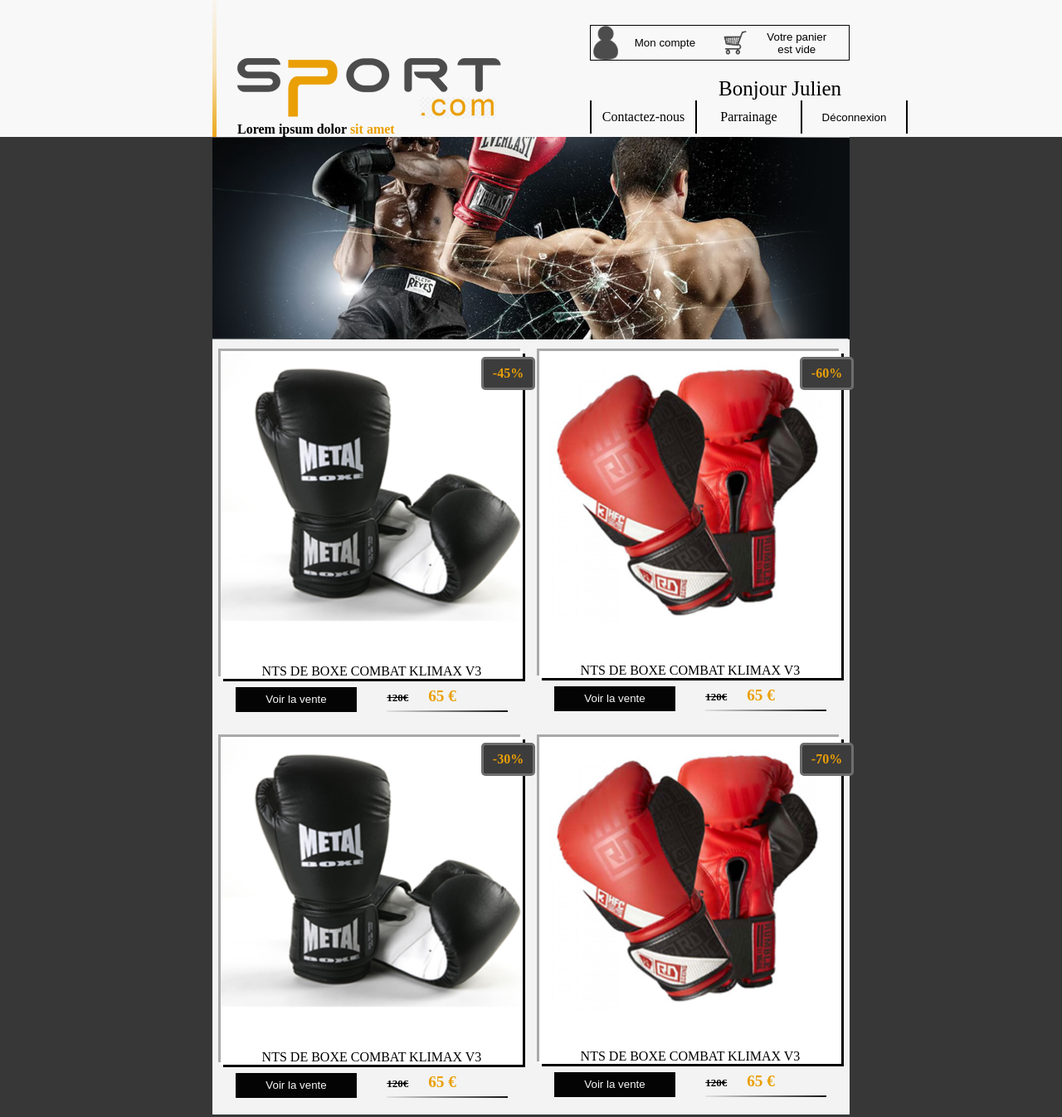
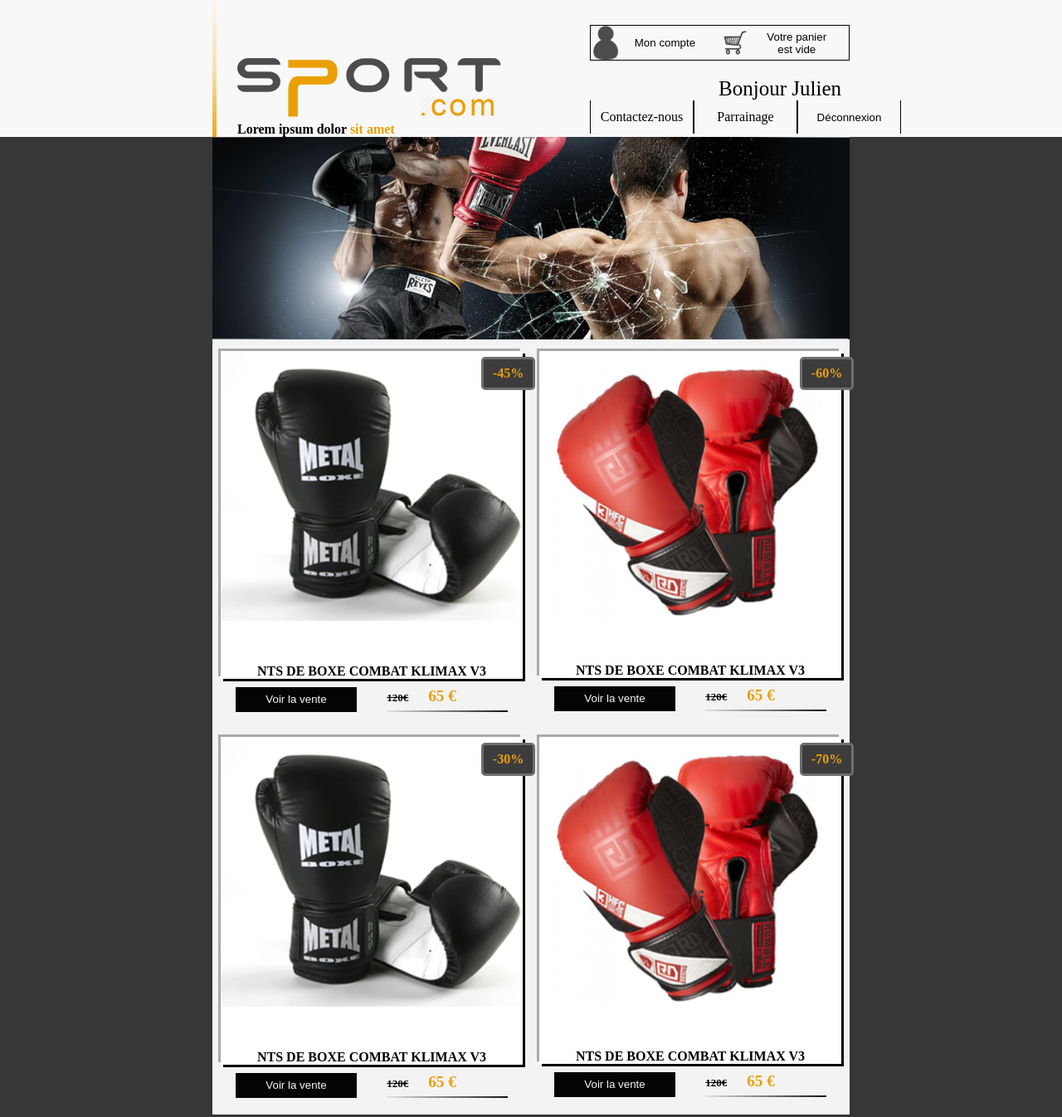
Before and after one commit to the-web-girl/WF3-evaluation-1, a plain HTML site: page index.html in a window 1280 px wide. Shown: the top 1346 px of the page at 83% size. Drawn offline with Linux system fonts and the light colour scheme.

Commit message:
add corr

```diff
--- a/index.html
+++ b/index.html
@@ -12,6 +12,7 @@
         <!-- LOGO -->
         <div class="logo" id="logo">
             <img src="./src/img/logo.png" alt="Sport.com, Lorem ipsum dolor sit amet">
+            <h1 class="display">SPORT.com</h1>
             <p>Lorem ipsum dolor <span>sit amet</span></p>
         </div>
         <!-- COMPTE & MESSAGE -->
@@ -34,19 +35,15 @@
             <div class="content-nav">
                 <nav>
                     <ul>
-                        <div class="deco ignore"></div>
                         <li>
                             <a href="">Contactez-nous</a>
                         </li>
-                        <div class="deco ignore"></div>
                         <li>
                             <a href="">Parrainage</a>
                         </li>
-                        <div class="deco ignore"></div>
                         <li>
                             <button>Déconnexion</button>
                         </li>
-                        <div class="deco ignore"></div>
                     </ul>
                 </nav>
             </div>
@@ -57,16 +54,16 @@
     <!-- START MAIN -->
     <main>
         <div class="container-main">
-            <section class="content-img">
+            <div class="content-img">
                 <img src="./src/img/header-page-catalogue.png" alt="">
-            </section>
+            </div>
 
-            <section class="cards-container">
+            <div class="cards-container">
                 <div class="cards-content">
                     <article>
                         <div class="product">
                             <img src="./src/img/gant-boxe-2.png" alt="">
-                            <p>NTS DE BOXE COMBAT KLIMAX V3</p>
+                            <h2>NTS DE BOXE COMBAT KLIMAX V3</h2>
                             <span class="reduc-stick">-45%</span>
                         </div>
                         <div class="cost">
@@ -78,7 +75,7 @@
                     <article>
                         <div class="product">
                             <img src="./src/img/gant-boxe-1.png" alt="">
-                            <p>NTS DE BOXE COMBAT KLIMAX V3</p>
+                            <h2>NTS DE BOXE COMBAT KLIMAX V3</h2>
                             <span class="reduc-stick">-60%</span>
                         </div>
                         <div class="cost">
@@ -92,7 +89,7 @@
                     <article>
                         <div class="product">
                             <img src="./src/img/gant-boxe-2.png" alt="">
-                            <p>NTS DE BOXE COMBAT KLIMAX V3</p>
+                            <h2>NTS DE BOXE COMBAT KLIMAX V3</h2>
                             <span class="reduc-stick">-30%</span>
                         </div>
                         <div class="cost">
@@ -104,7 +101,7 @@
                     <article>
                         <div class="product">
                             <img src="./src/img/gant-boxe-1.png" alt="">
-                            <p>NTS DE BOXE COMBAT KLIMAX V3</p>
+                            <h2>NTS DE BOXE COMBAT KLIMAX V3</h2>
                             <span class="reduc-stick">-70%</span>
                         </div>
                         <div class="cost">
@@ -114,7 +111,7 @@
                     </article>
                 </div>
 
-            </section>
+            </div>
         </div>
     </main>
     <!-- END MAIN -->
--- a/src/style.css
+++ b/src/style.css
@@ -30,6 +30,10 @@ header .logo img {
     padding: 0 25px;
     max-width: 470px;
 }
+header .logo h1 {
+    font-size: 0px;
+}
+
 header .logo p {
     padding: 0 25px;
     width: 450px;
@@ -90,11 +94,11 @@ header .container-btns .container-counter {
     flex-direction: row;
     justify-content: space-around;
 }
-.content-nav nav ul .ignore {
+/* .content-nav nav ul .ignore {
     border-left: 1px solid black;
     border-right: 1px solid black;
     height: 40px;
-}
+} */
 .content-nav nav ul li {
     width: 125px;
     list-style: none;
@@ -102,6 +106,9 @@ header .container-btns .container-counter {
     display: flex;
     justify-content: center;
     align-items: center;
+    border-left: 1px solid black;
+    border-right: 1px solid black;
+    height: 40px;
 }
 .content-nav nav ul li a {
     text-decoration: none;
@@ -189,8 +196,9 @@ main .container-main .cards-container .cards-content article {
 .product img {
     width: 100%;
 }
-.product p {
+.product h2 {
     text-align: center;
+    font-size: 16px;
 }
 .reduc-stick {
     background-color: #3c3c3c;
```
